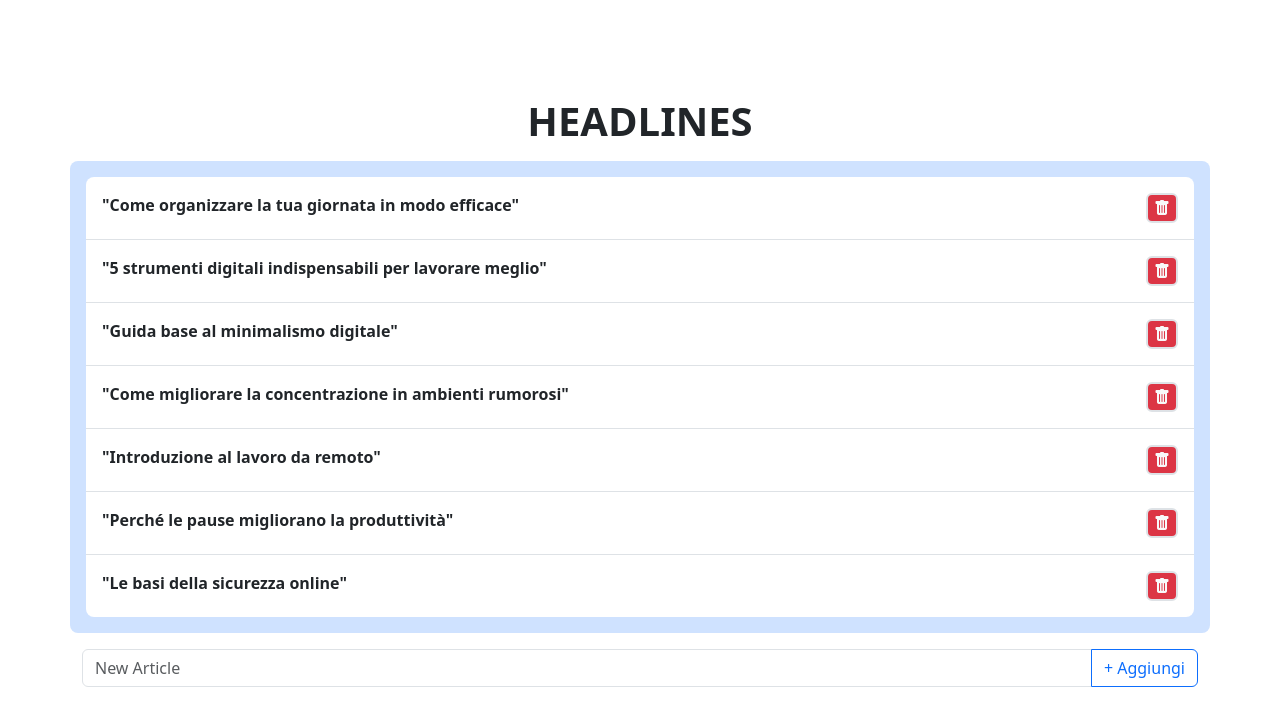
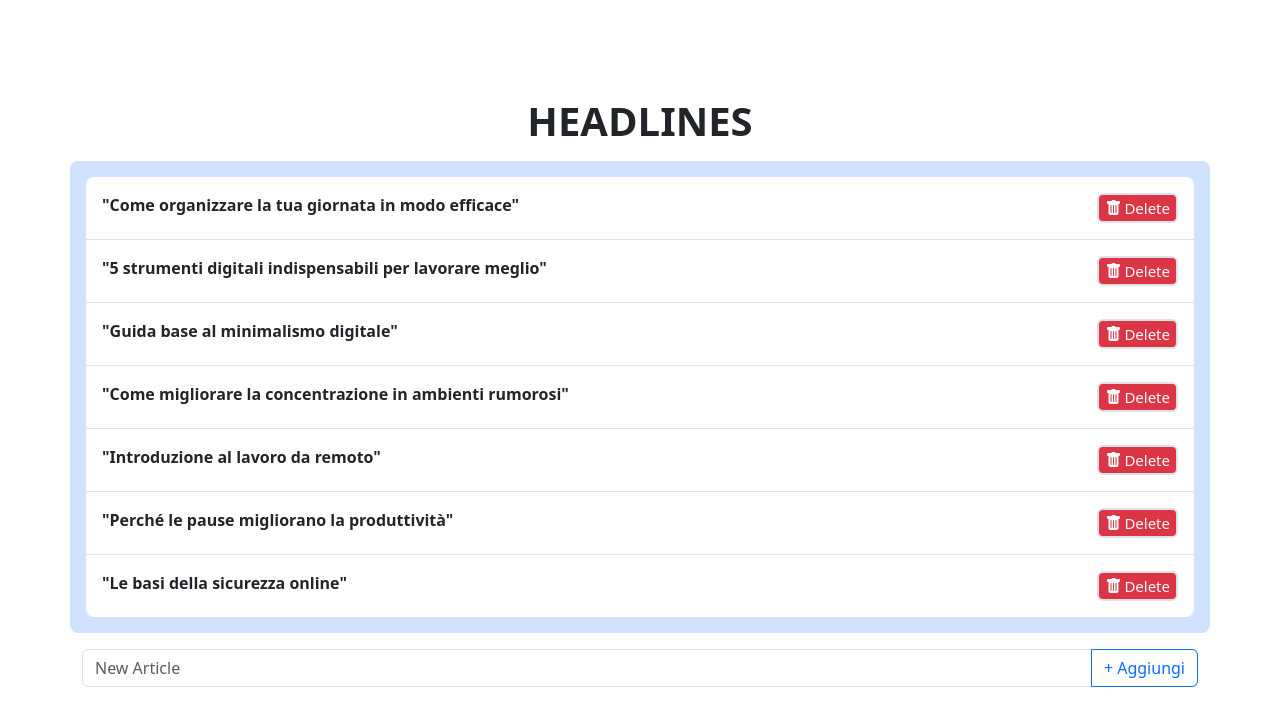
Before and after one commit to andreasalvi99/react-form, a React (Vite) app: page / in a window 1280 px wide. Shown: the top 726 px of the page. Built offline with nearby package versions, Linux system fonts and the light colour scheme.

Commit message:
css changes

```diff
--- a/src/App.jsx
+++ b/src/App.jsx
@@ -66,7 +66,9 @@ export default function App() {
                     className="rounded-2 border-2 bg-danger border border-transparent"
                     onClick={() => deleteHeadLine(index)}
                   >
-                    <i className="bi bi-trash-fill text-light"></i>
+                    <i className="bi bi-trash-fill text-light">
+                      <p className="d-inline">Delete</p>
+                    </i>
                   </button>
                 </li>
               );
--- a/src/assets/css/index.css
+++ b/src/assets/css/index.css
@@ -8,3 +8,10 @@
 i {
   cursor: pointer;
 }
+
+p {
+  font-size: 15px;
+  font-style: normal;
+  font-weight: 500;
+  margin-left: 3px;
+}
```
